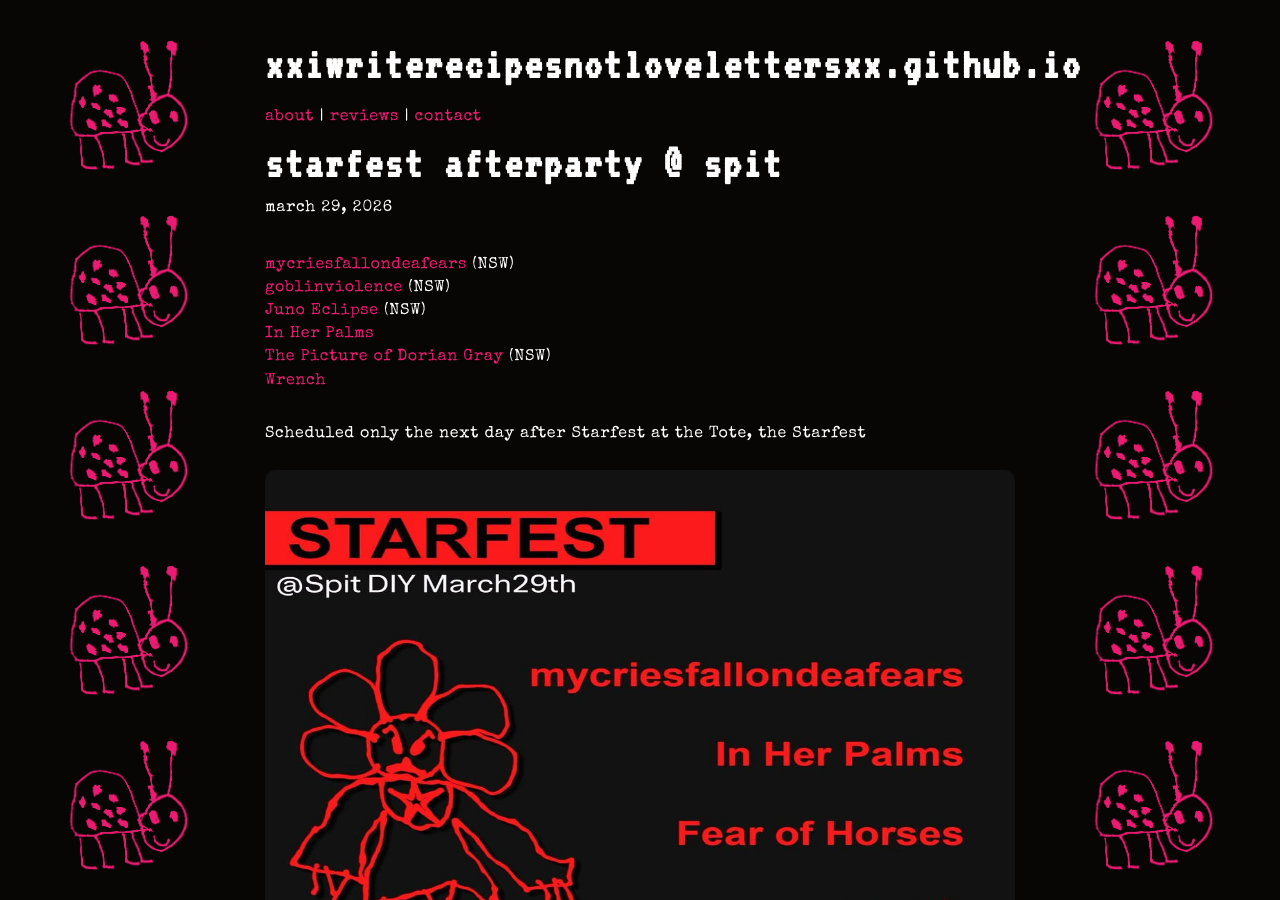
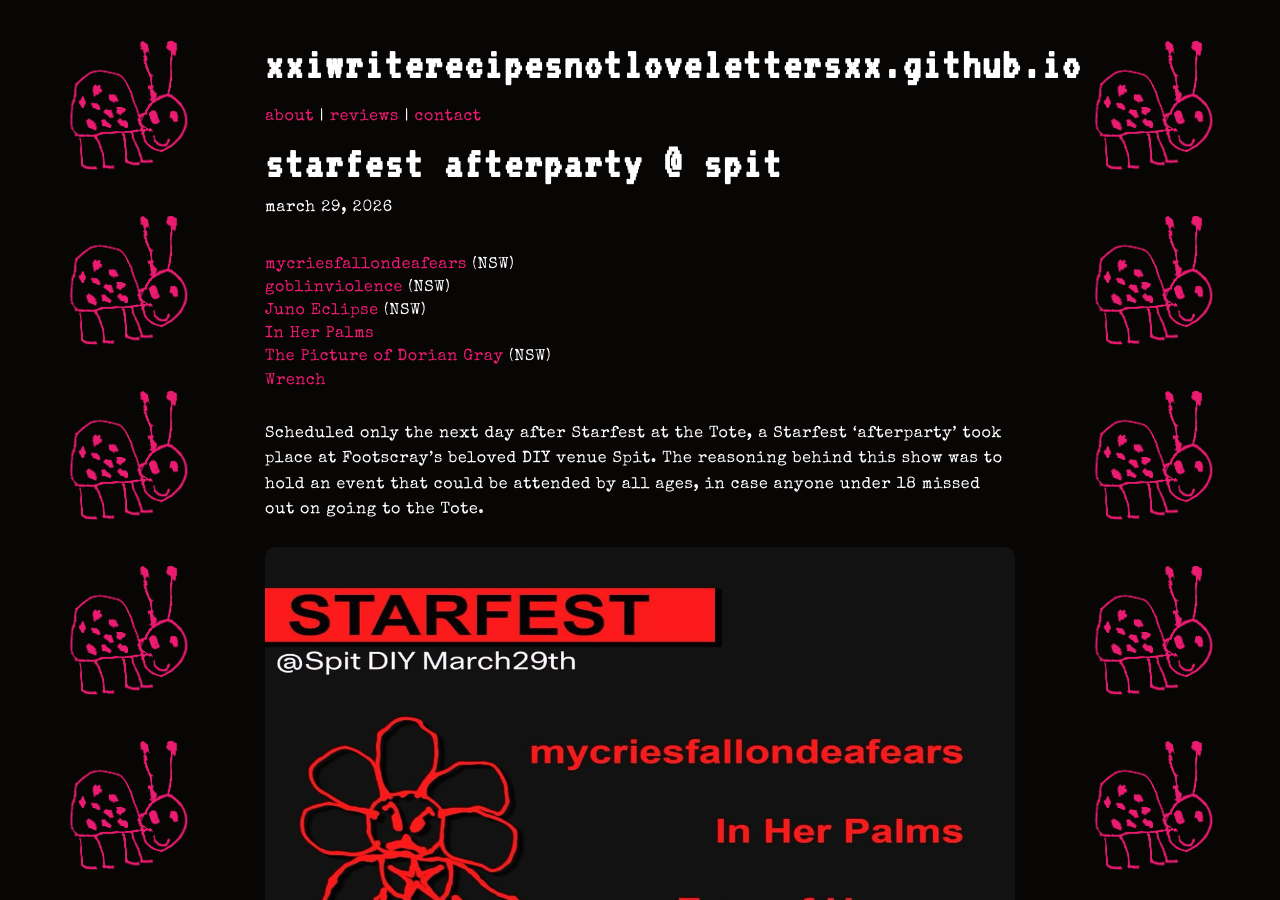
Before and after one commit to xxiwriterecipesnotlovelettersxx/xxiwriterecipesnotlovelettersxx.github.io, a Jekyll site: the page built from _posts/2026-03-29-starfest-afterparty-at-spit.md, in a window 1280 px wide and 900 px high. Built offline with Jekyll 4.4.1, drawn with Linux system fonts in a browser that asks for light colours.

Commit message:
Update 2026-03-29-starfest-afterparty-at-spit.md

```diff
--- a/_posts/2026-03-29-starfest-afterparty-at-spit.md
+++ b/_posts/2026-03-29-starfest-afterparty-at-spit.md
@@ -15,7 +15,7 @@ thumbnail: /images/5goblinviolence2.JPG
 <a href="https://www.instagram.com/wrench_band/">Wrench</a><br>
 </p>
 <br>
-Scheduled only the next day after Starfest at the Tote, the Starfest
+Scheduled only the next day after Starfest at the Tote, a Starfest 'afterparty' took place at Footscray's beloved DIY venue Spit. The reasoning behind this show was to hold an event that could be attended by all ages, in case anyone under 18 missed out on going to the Tote.
 
 ![poster](/images/starfest2poster1.jpg)
 
```
